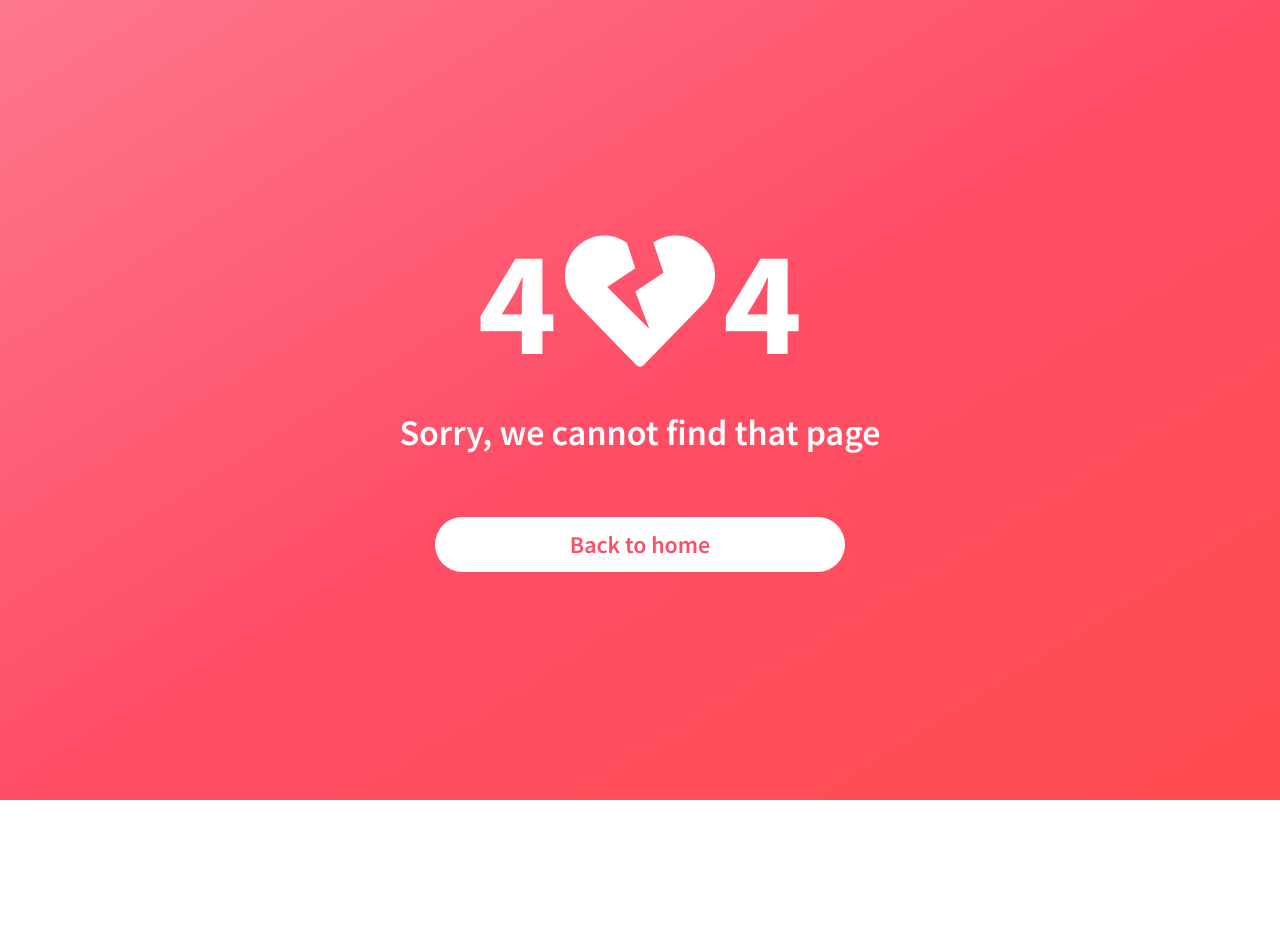
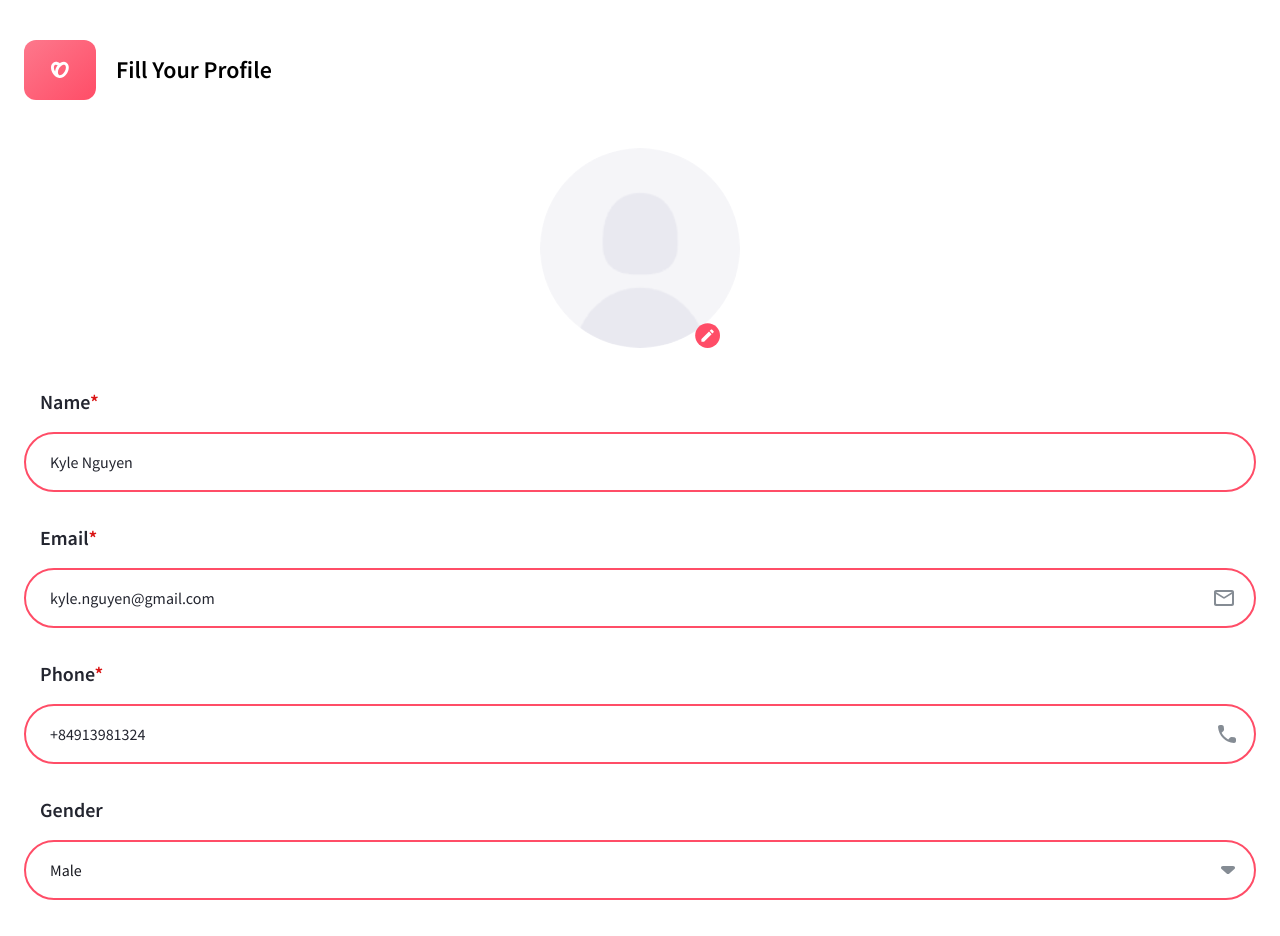
Before and after one commit to b1amage/further-web-front-end, a React (Create React App) app: page /setup in a window 1280 px wide. Shown: the top 936 px of the page. Before the commit the page ends 800 px from the top, so only its background shows below. Built offline with nearby package versions, Linux system fonts and the light colour scheme.

Commit message:
setup page

```diff
--- a/src/App.js
+++ b/src/App.js
@@ -15,6 +15,7 @@ import NotFoundPage from "./views/NotFoundPage";
 import EditPage from "./views/EditPage";
 import ChatPage from "./views/ChatPage";
 import ProfileOption from "./components/profile/ProfileOption";
+import SetupPage from "./views/SetupPage";
 
 function App() {
 	return (
@@ -31,6 +32,7 @@ function App() {
 				/>
 				<Route path="/profile" element={<ProfilePage />} />
 				<Route path="/profile/edit" element={<EditPage />} />
+				<Route path="/setup" element={<SetupPage />} />
 
 				<Route path="*" element={<NotFoundPage />} />
 
--- /dev/null
+++ b/src/components/setup/Avatar.js
@@ -0,0 +1,27 @@
+import React from "react";
+import imgHolder from "../../assets/svg/img-holder.svg";
+import edit from "../../assets/svg/edit.svg";
+
+const Avatar = ({ img, onClick, onEdit }) => {
+	return (
+		<div
+			onClick={onClick}
+			className="cursor-pointer group mx-auto relative my-8 w-[124px] h-[124px] md:w-[150px] md:h-[150px] lg:w-[200px] lg:h-[200px]"
+		>
+			<img
+				src={img || imgHolder}
+				alt=""
+				className="w-full h-full overflow-hidden transition-all duration-300 hover:brightness-75 "
+			/>
+
+			<div
+				onClick={onEdit}
+				className="absolute bottom-0 right-0 cursor-pointer md:right-3 lg:right-5"
+			>
+				<img src={edit} alt="" />
+			</div>
+		</div>
+	);
+};
+
+export default Avatar;
--- a/src/utilities/Input.js
+++ b/src/utilities/Input.js
@@ -8,7 +8,7 @@ const Input = ({ placeholder, label, required, icon }) => {
 			<div className="relative">
 				<input
 					autoComplete="off"
-					className="w-full px-4 py-2 text-sm transition-all duration-300 border-2 rounded-full outline-none md:text-base md:px-6 md:py-4 focus:border-secondary placeholder:text-dark-1 text-dark-1 border-primary-100"
+					className="w-full px-4 py-2 text-sm transition-all duration-300 bg-transparent border-2 rounded-full outline-none md:text-base md:px-6 md:py-4 focus:border-secondary placeholder:text-dark-1 placeholder:dark:text-white border-primary-100"
 					type="text"
 					placeholder={placeholder}
 					id={label}
--- a/src/utilities/Select.js
+++ b/src/utilities/Select.js
@@ -11,11 +11,11 @@ const Select = ({ options, label, required, fluid }) => {
 		>
 			<Label label={label} required={required} />
 
-			<div className="relative !text-dark-2">
+			<div className="relative !text-dark-2 dark:!text-white">
 				<select
 					name={label}
 					id={label}
-					className="block w-full px-4 py-2 transition-all duration-300 border-2 rounded-full outline-none appearance-none focus:border-secondary bg-trasparent md:text-base md:px-6 md:py-4 border-primary-100"
+					className="block w-full px-4 py-2 transition-all duration-300 bg-transparent border-2 rounded-full outline-none appearance-none focus:border-secondary bg-trasparent md:text-base md:px-6 md:py-4 border-primary-100"
 				>
 					{options?.length > 0 &&
 						options.map((item) => (
--- a/src/utilities/TextArea.js
+++ b/src/utilities/TextArea.js
@@ -14,7 +14,7 @@ const TextArea = ({ label, placeholder, required }) => {
 				cols="30"
 				rows={viewport < 480 ? "2" : viewport < 768 ? "4" : "6"}
 				placeholder={placeholder}
-				className="w-full px-4 py-2 border-2 outline-none transteition-all text-dark-2 md:text-base md:px-6 md:py-4 focus:border-secondary duration-300placeholder:text-dark-1 rounded-xl border-primary-100"
+				className="w-full px-4 py-2 duration-300 bg-transparent border-2 outline-none transteition-all md:text-base md:px-6 md:py-4 focus:border-secondary placeholder:text-dark-1 placeholder:dark:text-white rounded-xl border-primary-100"
 			></textarea>
 		</div>
 	);
--- /dev/null
+++ b/src/views/SetupPage.js
@@ -0,0 +1,45 @@
+import React from "react";
+import Header from "../components/header/Header";
+import Avatar from "../components/setup/Avatar";
+import Input from "../utilities/Input";
+import mail from "../assets/svg/mail.svg";
+import phone from "../assets/svg/phone.svg";
+import Select from "../utilities/Select";
+import genders from "../content/genders";
+import majors from "../content/majors";
+import Button from "../utilities/Button";
+
+const SetupPage = () => {
+	return (
+		<div className="page-container">
+			<Header title="Fill Your Profile" />
+
+			<Avatar />
+
+			<form className="flex flex-col gap-5 my-10 lg:gap-8">
+				<Input placeholder="Kyle Nguyen" required label="Name" />
+				<Input
+					placeholder="kyle.nguyen@gmail.com"
+					required
+					label="email"
+					icon={mail}
+				/>
+				<Input
+					placeholder="+84913981324"
+					required
+					label="phone"
+					icon={phone}
+				/>
+
+				<Select fluid label="gender" options={genders} />
+				<Select fluid label="major" options={majors} />
+
+				<Button primary type="submit" className="mt-8">
+					Save changes
+				</Button>
+			</form>
+		</div>
+	);
+};
+
+export default SetupPage;
```
Also changed, not shown: src/assets/svg/edit.svg (added), src/assets/svg/img-holder.svg (added).
